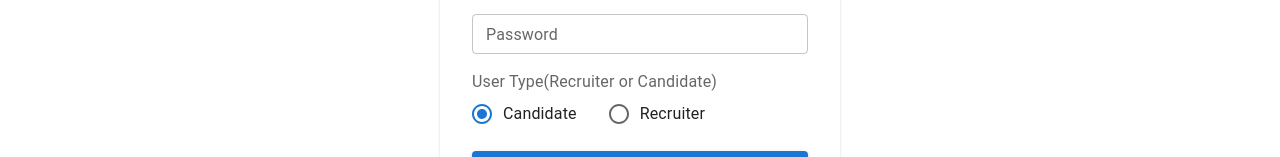
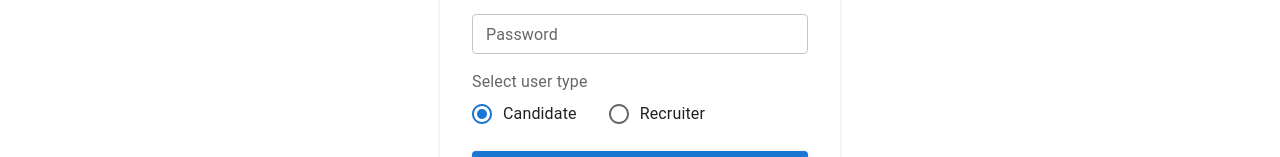
Before and after one commit to nnha19/jobhub-client, a React (Vite) app: page /signup in a window 1280 px wide. Shown: the part 322-479 px from the top of the page. Built offline with nearby package versions, Linux system fonts and the light colour scheme.

Commit message:
fix: fix user type selection

```diff
--- a/src/components/FormFields/CusotmRadioButton.tsx
+++ b/src/components/FormFields/CusotmRadioButton.tsx
@@ -6,32 +6,38 @@ import {
   RadioGroup,
   RadioGroupProps,
 } from "@mui/material";
-import { forwardRef, Ref } from "react";
+import { Controller, FieldValues, UseControllerProps } from "react-hook-form";
 
 export type RadioOption = {
   label: string;
   value: string;
 };
 
-interface IProps extends RadioGroupProps {
+interface IProps<FValues extends FieldValues>
+  extends UseControllerProps<FValues> {
   options: RadioOption[];
   radioGroupProps?: RadioGroupProps;
+  label: string;
 }
 
-const CustomRadioButton = forwardRef(
-  ({ options, radioGroupProps }: IProps, ref: Ref<unknown>) => {
-    console.log(radioGroupProps);
-
+const CustomRadioButton = <FValues extends FieldValues>({
+  options,
+  name,
+  control,
+  label,
+}: IProps<FValues>) => {
   return (
+    <Controller
+      control={control}
+      name={name}
+      render={({ field: { value, onChange } }) => (
         <FormControl>
-        <FormLabel id="demo-radio-buttons-group-label">
-          User Type(Recruiter or Candidate)
-        </FormLabel>
+          <FormLabel id={label}>{label}</FormLabel>
           <RadioGroup
-          aria-labelledby="demo-radio-buttons-group-label"
+            aria-labelledby={label}
             sx={{ display: "flex", flexDirection: "row", gap: 2 }}
-          ref={ref}
-          {...radioGroupProps}
+            value={value}
+            onChange={(e) => onChange(e.target.value)}
           >
             {options.map((option) => (
               <FormControlLabel
@@ -43,8 +49,9 @@ const CustomRadioButton = forwardRef(
             ))}
           </RadioGroup>
         </FormControl>
+      )}
+    />
   );
-  }
-);
+};
 
 export default CustomRadioButton;
--- a/src/features/authentication/components/SignUpForm.tsx
+++ b/src/features/authentication/components/SignUpForm.tsx
@@ -14,20 +14,26 @@ const USER_TYPE_OPTIONS = [
   { label: "Recruiter", value: "recruiter" },
 ];
 
+const SIGN_UP_FORM_DEFAULT_VALUES = {
+  username: "",
+  email: "",
+  password: "",
+  userType: "candidate",
+};
+
 const SignUpForm = () => {
   const mutation = useUserRegisterMutation();
   const { handleLogin } = useAuthContext();
 
-  const { register, handleSubmit } = useForm<RegisterUserFormValues>({
-    defaultValues: {
-      username: "",
-      email: "",
-      password: "",
-      userType: "candidate",
-    },
+  const { register, handleSubmit, control } = useForm<RegisterUserFormValues>({
+    defaultValues: SIGN_UP_FORM_DEFAULT_VALUES,
   });
 
   const onSubmit = (signUpFormValues: RegisterUserFormValues) => {
+    console.log(signUpFormValues);
+
+    return;
+
     mutation.mutate(signUpFormValues, {
       onSuccess: (data) => {
         handleLogin(data.token);
@@ -65,10 +71,9 @@ const SignUpForm = () => {
         <CustomTextField {...register("password")} label="Password" />
         <CustomRadioButton
           options={USER_TYPE_OPTIONS}
-          radioGroupProps={{
-            ...register("userType"),
-            defaultValue: "candidate",
-          }}
+          control={control}
+          name="userType"
+          label="Select user type"
         />
         <Button type="submit" variant="contained">
           Create Account
```
Lines whose indentation alone changed are shown as unchanged.
